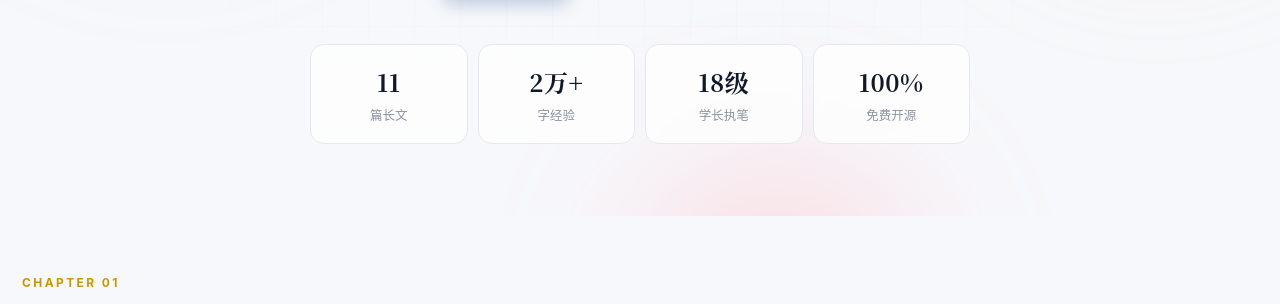
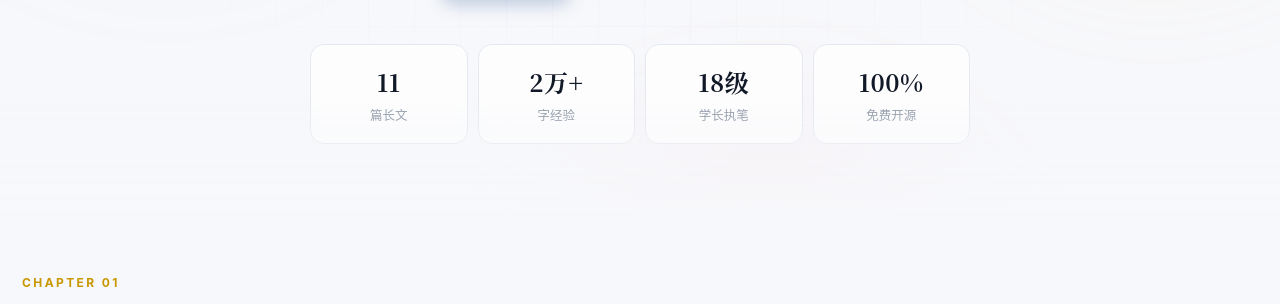
Before and after one commit to djm-xjtu/XJTU-Survival-Manual, a Jekyll site: the page built from index.html, in a window 1280 px wide. Shown: the part 451-755 px from the top of the page. Built offline with Jekyll 4.4.1, drawn with Linux system fonts in a browser that asks for light colours.

Commit message:
优化首页头图渐隐效果
Co-Authored-By: Aime <aime@bytedance.com>
Change-Id: I5ef9e7298652a6e9df6fa462c4d934ed39c7aba7

```diff
--- a/assets/css/main.css
+++ b/assets/css/main.css
@@ -189,11 +189,15 @@
 
 /* ---------- Hero ---------- */
 .hero { position: relative; overflow: hidden; padding: 84px 22px 72px; text-align: center; }
+.hero::after {
+  content: ""; position: absolute; left: 0; right: 0; bottom: 0; height: 120px;
+  background: linear-gradient(to bottom, transparent, var(--bg)); pointer-events: none;
+}
 .hero-bg { position: absolute; inset: 0; pointer-events: none; }
 .hero-bg .orb { position: absolute; border-radius: 50%; filter: blur(70px); opacity: .5; animation: float 18s ease-in-out infinite; }
 .orb-1 { width: 460px; height: 460px; background: radial-gradient(circle, #6ea8ff, transparent 70%); top: -160px; left: -80px; }
 .orb-2 { width: 400px; height: 400px; background: radial-gradient(circle, #ffd479, transparent 70%); top: -80px; right: -60px; animation-delay: -6s; }
-.orb-3 { width: 340px; height: 340px; background: radial-gradient(circle, #ff9aa8, transparent 70%); bottom: -230px; left: 46%; opacity: .3; animation-delay: -11s; }
+.orb-3 { width: 420px; height: 420px; background: radial-gradient(circle, #ffb3bf, transparent 72%); bottom: -320px; left: 42%; opacity: .22; animation-delay: -11s; }
 [data-theme="dark"] .hero-bg .orb { opacity: .22; }
 @keyframes float {
   0%, 100% { transform: translate3d(0, 0, 0) scale(1); }
```
